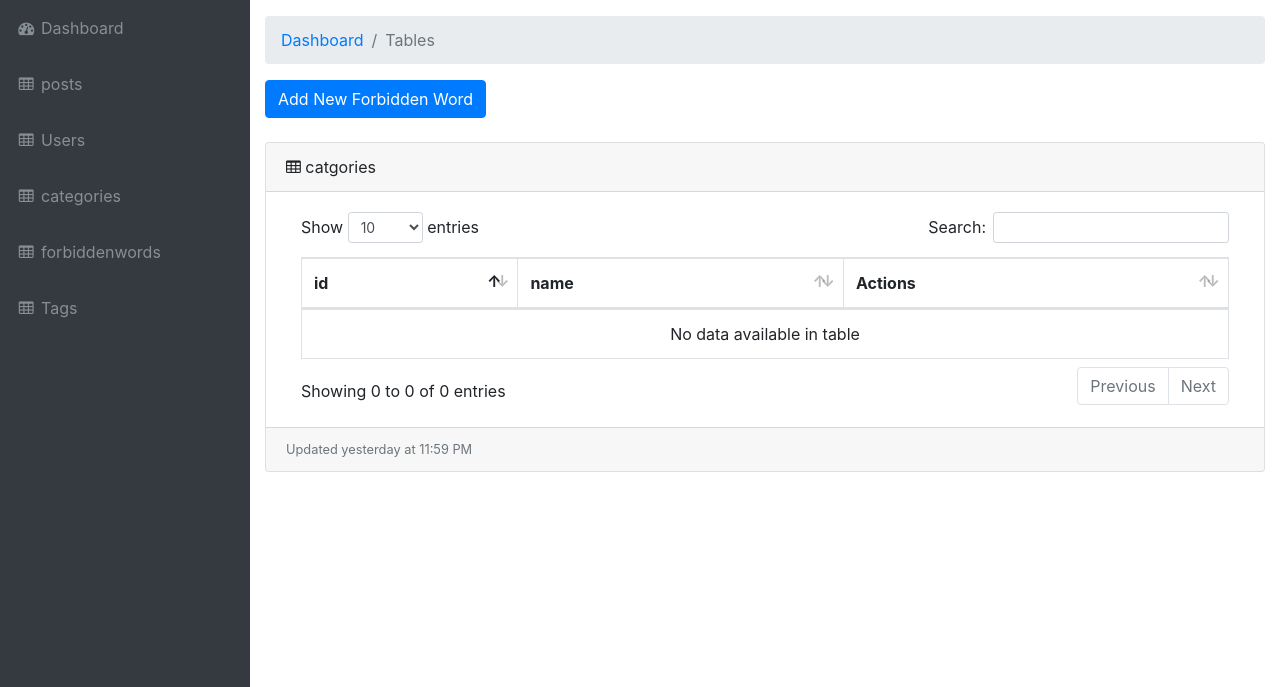
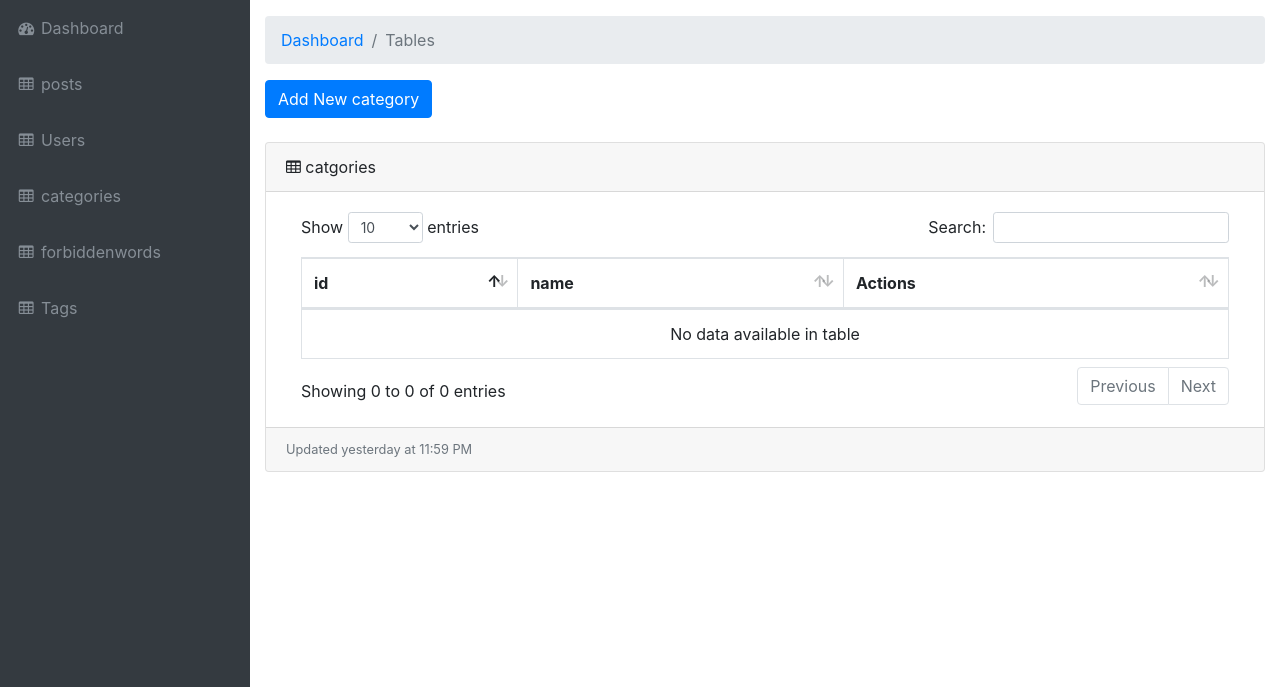
Before and after one commit to MarkWahba-git/DjangoBlog-ITI, a Django app: page /adminBlog/categories in a window 1280 px wide. Shown: the part 56-743 px from the top of the page. Run offline with Django 3.2, Linux system fonts and the light colour scheme; data that the repository does not hold is empty; some libraries are stand-ins or nearby versions.

Commit message:
add category

```diff
--- a/DjangoBlogITI/adminBlog/templates/categories.html
+++ b/DjangoBlogITI/adminBlog/templates/categories.html
@@ -13,7 +13,7 @@
         <li class="breadcrumb-item active">Tables</li>
       </ol>
 
-        <a href='/adminBlog/category_add'> <button type="button" class="btn btn-primary" >Add New Forbidden Word</button></a>
+        <a href='/adminBlog/category_add'> <button type="button" class="btn btn-primary" >Add New category</button></a>
       <br><br>
 <div class="card mb-3">
         <div class="card-header">
--- a/DjangoBlogITI/adminBlog/templates/newcategory.html
+++ b/DjangoBlogITI/adminBlog/templates/newcategory.html
@@ -9,7 +9,7 @@
       <div class="card-header">Add New Category</div>
       <div class="card-body">
 <form method="POST">{% csrf_token %}
-{{ form.as_p }}
+{{ category_form.as_p }}
 <button type="submit" class="btn btn-primary" >Save</button>
 </form>
 </div>
--- a/DjangoBlogITI/adminBlog/urls.py
+++ b/DjangoBlogITI/adminBlog/urls.py
@@ -10,7 +10,9 @@ urlpatterns=[
 	path('forbidden_add',views.forbidden_add),
 	path('forbidden_edit/<id>',views.forbidden_edit),
 	path('categories',views.categories),
-	path('cat_delete/<id>',views.cat_delete)
+	path('cat_delete/<id>',views.cat_delete),
+	path('category_add',views.category_add)
+
 
 
 
--- a/DjangoBlogITI/adminBlog/views.py
+++ b/DjangoBlogITI/adminBlog/views.py
@@ -93,3 +93,20 @@
 	cat=category.objects.get(id=id)
 	cat.delete()
 	return HttpResponseRedirect('/adminBlog/categories')
+
+
+
+
+
+def category_add(request):
+	if request.method=='POST':
+		category_form=cat_form(request.POST)
+		if category_form.is_valid():
+			category_form.save()
+			return HttpResponseRedirect('/adminBlog/categories')
+
+
+	else:
+		category_form=cat_form()
+		context={'category_form':category_form}
+		return render(request,'newcategory.html',context)
```
